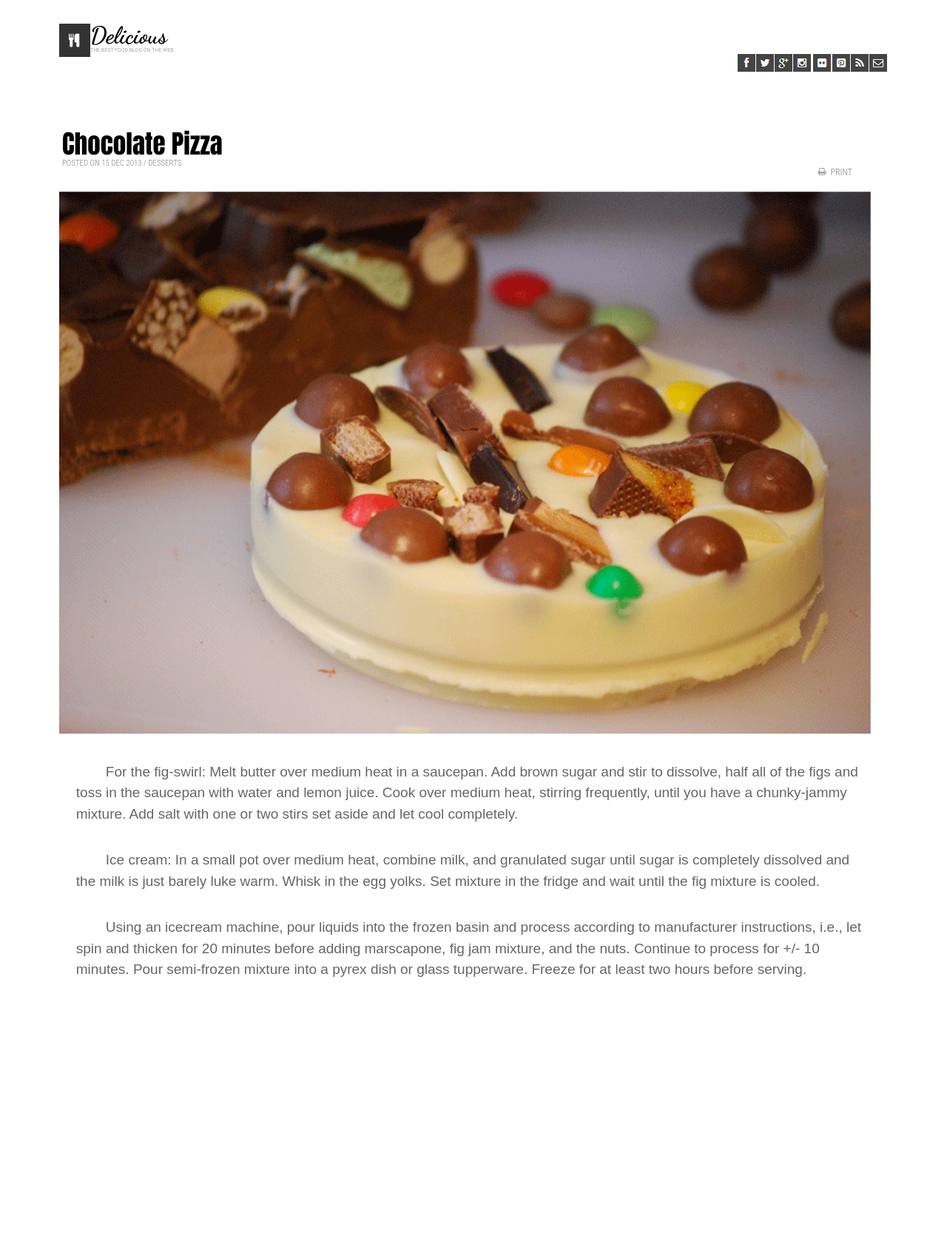
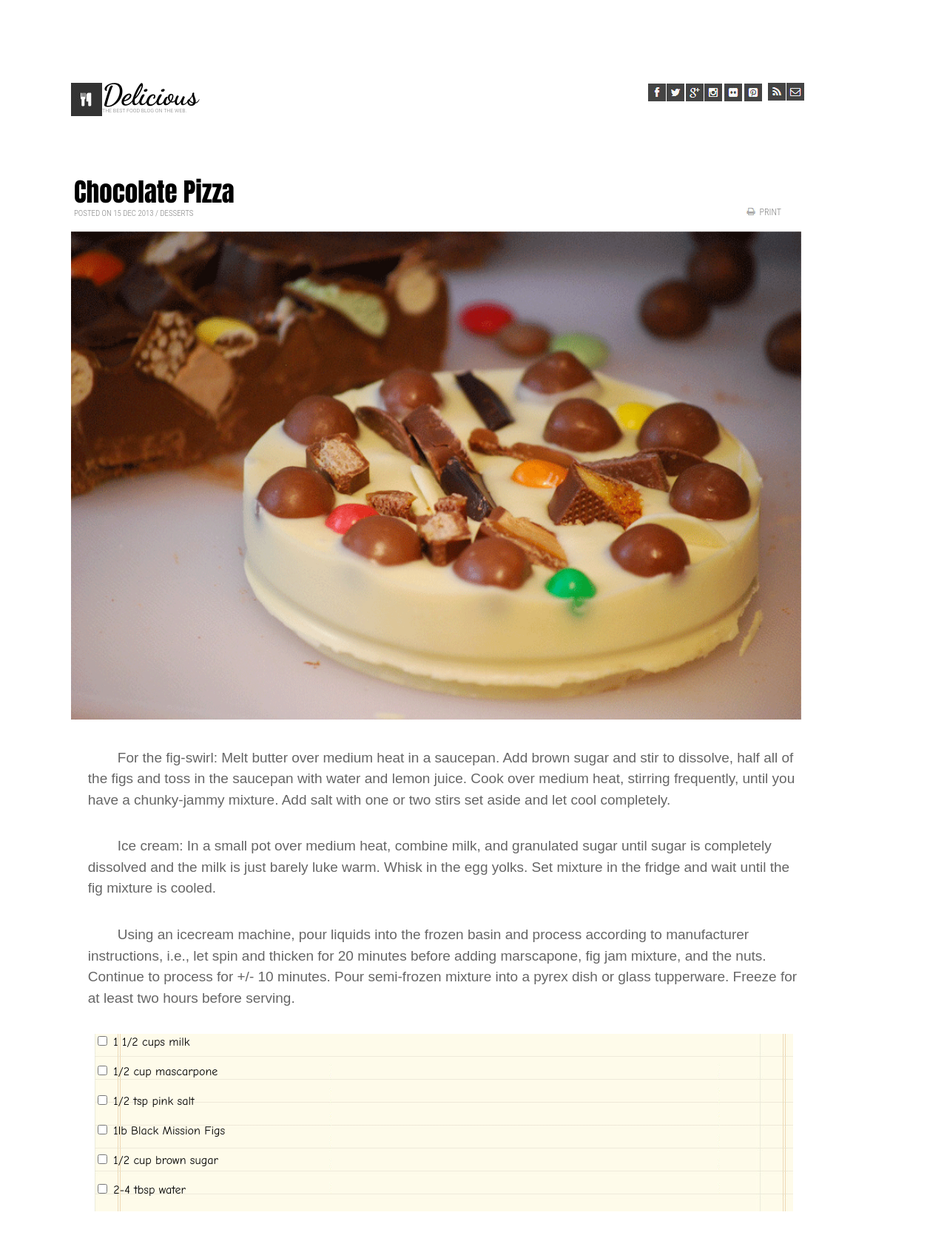
Before and after one commit to castillocarlosr/chocolate-pizza, a plain HTML site: page index.html in a window 1280 px wide. Shown: the whole page at 74% size. Before the commit the page ends 1360 px from the top, so only its background shows below. Drawn offline with Linux system fonts and the light colour scheme.

Commit message:
final product

```diff
--- a/CSS/style.css
+++ b/CSS/style.css
@@ -1,75 +1,68 @@
 /* font-family: 'Dancing Script', cursive; */
 /* font-family: 'Roboto Condensed', sans-serif; */
 body{
-  margin: 2em 5em 2em 5em;
+  margin: 6em 11em 2em 6em;
 }
 
 header{
   overflow: scroll;
-  margin-top: 2em;
   display: inline;
 }
-
 header > img{
+  margin-top: 1em;
   float: left;
   display: inline-block;
 }
-
 h1{
-
   font-family: 'Dancing Script', cursive;
-  font-size: 200%;
+  font-size: 250%;
   font-weight: bold;
   padding-left: 4px;
   width: 350px;
-
+  position: relative;
+  top: .3em;
 }
 h2{
+
   font-family: 'Roboto Condensed', sans-serif;
   font-weight: lighter;
   opacity: 0.5;
   font-size: 50%;
   padding-left: 4px;
   width:350px;
+  position:relative;
+  top:1.3em;
 }
+#social2{
+  position: relative;
+  top: -2em;
+  right: 1em;
+}
+#social2 li{
 
-#social2 {
-  position: static;
-  top: 2em;
-  right: 6.25em;
-
-}
-
-#social2 li{
-  float:right;
-  margin: .04em;
-
-
+  float: right;
+  margin-right: .05em;
 }
 #social1 {
-  position: static;
-  top: 2em;
-  right: 10em;
+  position: relative;
+  top: -2em;
+  right: 1.5em;
 }
-
 #social1 li{
   float: right;
-  margin: .04em;
+  margin: .05em;
 }
-
 .name h1{
-  margin-top: 3em;
+  margin-top: 2.5em;
   font-family: 'Anton', sans-serif;
   font-size: 35px;
   width: 500px;
   font-weight: 100;
 }
-
 .name h2{
   font-size: 68%;
   margin-top: .35em;
 }
-
 .name h3{
   float: right;
   font-family: 'Roboto Condensed', sans-serif;
@@ -79,14 +72,13 @@ h2{
   opacity: 0.5;
   margin-right: 4em
 }
-
-  .name img{
+.name img{
     display: inline-block;
     float: right;
     margin-right: .35em;
   }
 
-  #choco {
+#choco {
     width: 98%;
     height: 98%;
     margin-top: 1.2em;
@@ -102,3 +94,26 @@ p {
   margin-right: 1.2em;
   margin-left: 1.2em;
 }
+/* .ingredients img{
+  width:93%;
+  height:93%;
+  margin:2em;
+} */
+
+div{
+  font-family: "Comic Sans MS", cursive, sans-serif;
+
+  height: 40px;
+  margin-right: .2em;
+
+
+}
+
+.grocery-list {
+  background: url("../Images/list-bg.png");
+  /* background-size: cover; */
+  margin-left: 2em;
+  margin-top:.57em;
+  margin-right: 2em;
+
+}
--- a/index.html
+++ b/index.html
@@ -50,6 +50,27 @@
     </section>
 
 
+    <section class="grocery-list">
+
+            <div><input type="checkbox"/>
+            <label>1 1/2 cups milk</label></div>
+
+            <div><input type="checkbox"/>
+            <label>1/2 cup mascarpone</label></div>
+
+            <div><input type="checkbox"/>
+            <label>1/2 tsp pink salt</label></div>
+
+            <div><input type="checkbox"/>
+            <label>1lb Black Mission Figs</label></div>
+
+            <div><input type="checkbox"/>
+            <label>1/2 cup brown sugar</label></div>
+
+            <div><input type="checkbox"/>
+            <label>2-4 tbsp water</label></div>
+    </section>
+
 </body>
  <!-- <script src="main.js"></script> -->
 </html>
```
